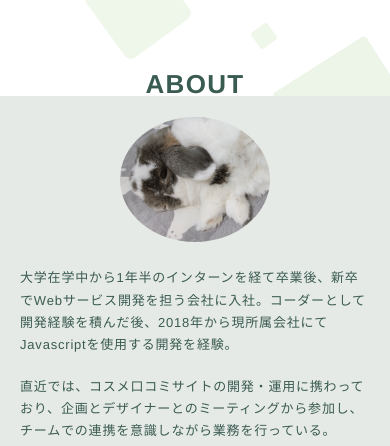
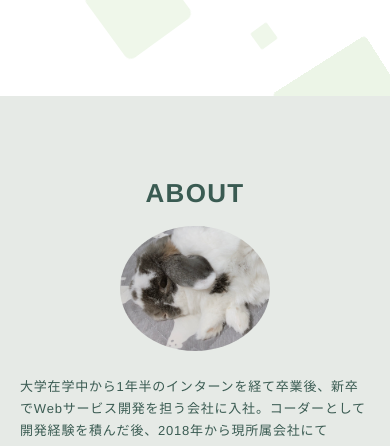
Before and after one commit to Honoka-I/Honoka-I.github.io, a Vue app in the folder portfolio/: page / in a window 390 px wide. Shown: the part 284-730 px from the top of the page. Built offline with nearby package versions, Linux system fonts and the light colour scheme.

Commit message:
chenge padding

```diff
--- a/portfolio/src/Wrapper.vue
+++ b/portfolio/src/Wrapper.vue
@@ -127,7 +127,7 @@ p {
     padding-top: 57px;
   }
   .section {
-    padding: 60px 0;
+    padding: 20vh 0 60px;
   }
   .inner {
     padding: 0 20px;
```
Also changed, not shown: portfolio/dist/index.html, 9 other files.
